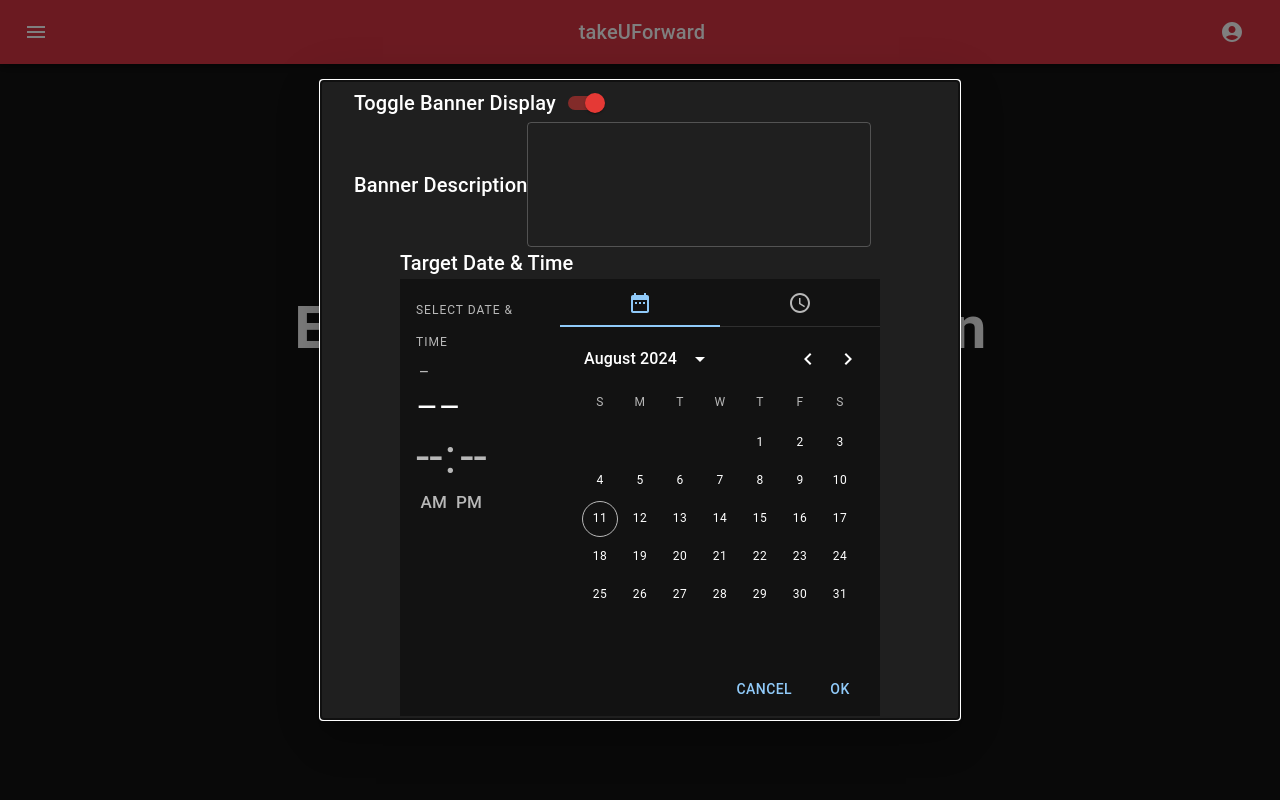
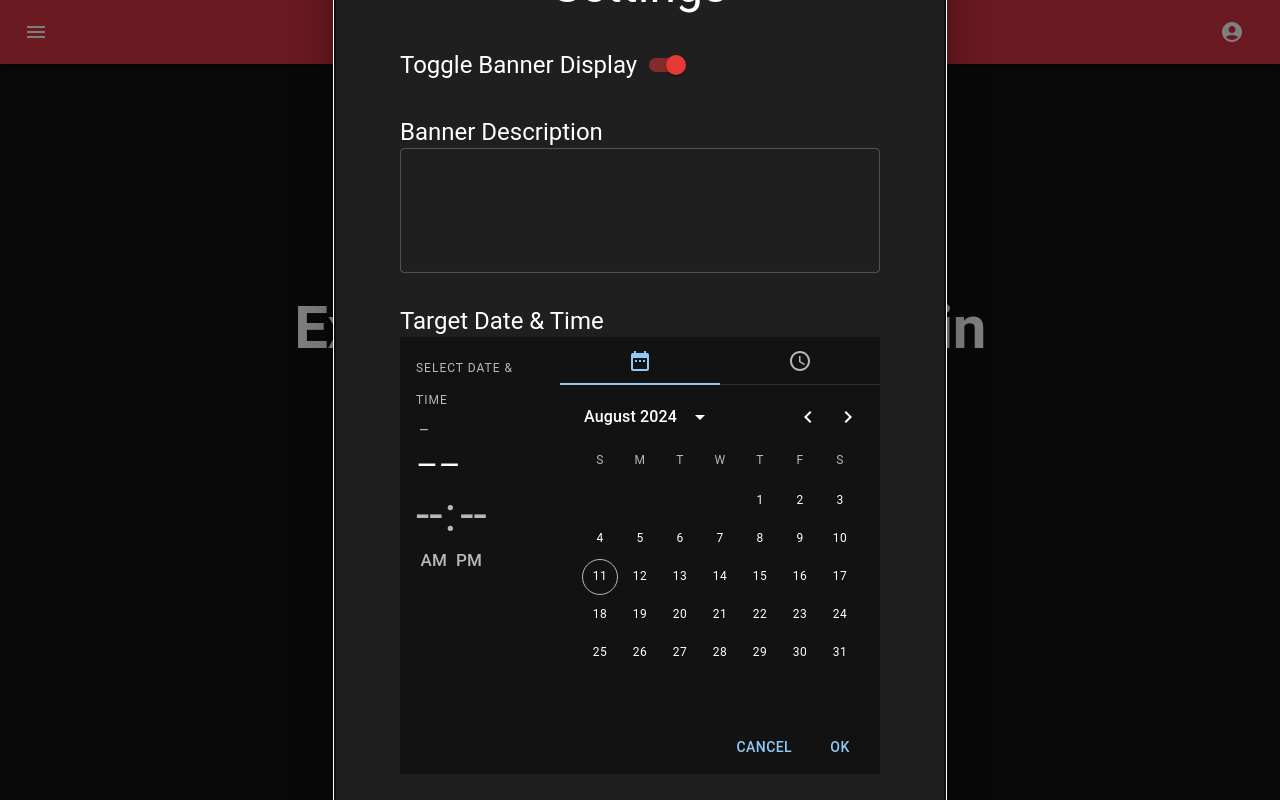
Before and after one commit to n0tv1cky/countdown-app, a React (Vite) app: page / in a window 1280 px wide. Built offline with nearby package versions, Linux system fonts and the light colour scheme.

Commit message:
Styled Settings Modal

```diff
--- a/src/components/CustomDateTimePicker.jsx
+++ b/src/components/CustomDateTimePicker.jsx
@@ -15,7 +15,7 @@ export default function CustomDateTimePicker() {
           alignItems: "start",
         }}
       >
-        <Typography variant="h6">Target Date & Time</Typography>
+        <Typography variant="h5">Target Date & Time</Typography>
         <LocalizationProvider dateAdapter={AdapterDayjs}>
           <StaticDateTimePicker
             orientation="landscape"
--- a/src/components/SettingsModal.jsx
+++ b/src/components/SettingsModal.jsx
@@ -17,15 +17,16 @@ const style = {
   top: "50%",
   left: "50%",
   transform: "translate(-50%, -50%)",
-  width: "40rem",
-  height: "40rem",
+  width: "fit-content",
+  height: "fit-content",
   bgcolor: "#1f1f1f",
   border: "2px solid #000",
   boxShadow: 24,
-  p: 4,
+  padding: "4rem",
   display: "flex",
   flexDirection: "column",
   justifyContent: "center",
+  gap: "2rem",
 };
 
 export default function SettingsModal() {
@@ -34,7 +35,7 @@ export default function SettingsModal() {
   const handleClose = () => setOpen(false);
 
   return (
-    <div>
+    <Box>
       <Button
         onClick={handleOpen}
         variant="standard"
@@ -57,6 +58,9 @@ export default function SettingsModal() {
       >
         <Fade in={open}>
           <Box sx={style}>
+            <Typography variant="h3" align="center">
+              Settings
+            </Typography>
             <Box
               sx={{
                 display: "flex",
@@ -66,7 +70,7 @@ export default function SettingsModal() {
             >
               <Typography
                 // id="transition-modal-title"
-                variant="h6"
+                variant="h5"
                 component="h2"
               >
                 Toggle Banner Display
@@ -76,19 +80,17 @@ export default function SettingsModal() {
             <Box
               sx={{
                 display: "flex",
-                flexDirection: "row",
-                alignItems: "center",
+                flexDirection: "column",
+                alignItems: "start",
               }}
             >
-              <Typography variant="h6">Banner Description</Typography>
+              <Typography variant="h5">Banner Description</Typography>
               <TextField
                 id="outlined-multiline-flexible"
                 multiline
                 rows={4}
-                // label="Outlined secondary"
-                // focused
                 sx={{
-                  width: "60%",
+                  width: "100%",
                 }}
               />
             </Box>
@@ -102,9 +104,12 @@ export default function SettingsModal() {
             >
               <CustomDateTimePicker label={"Choose Target Date & Time"} />
             </Box>
+            <Button variant="outlined" color="primary">
+              Close
+            </Button>
           </Box>
         </Fade>
       </Modal>
-    </div>
+    </Box>
   );
 }
```
